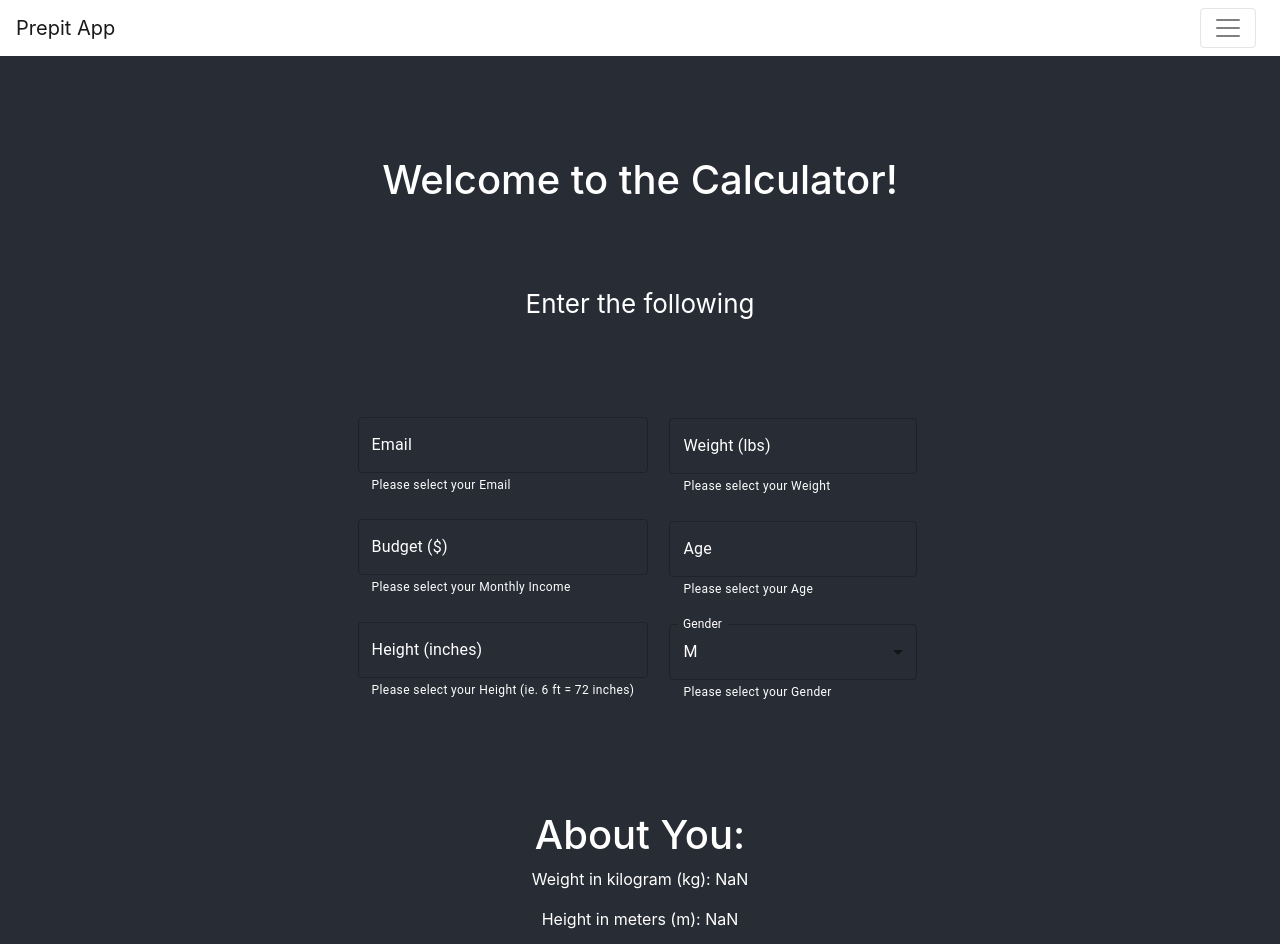
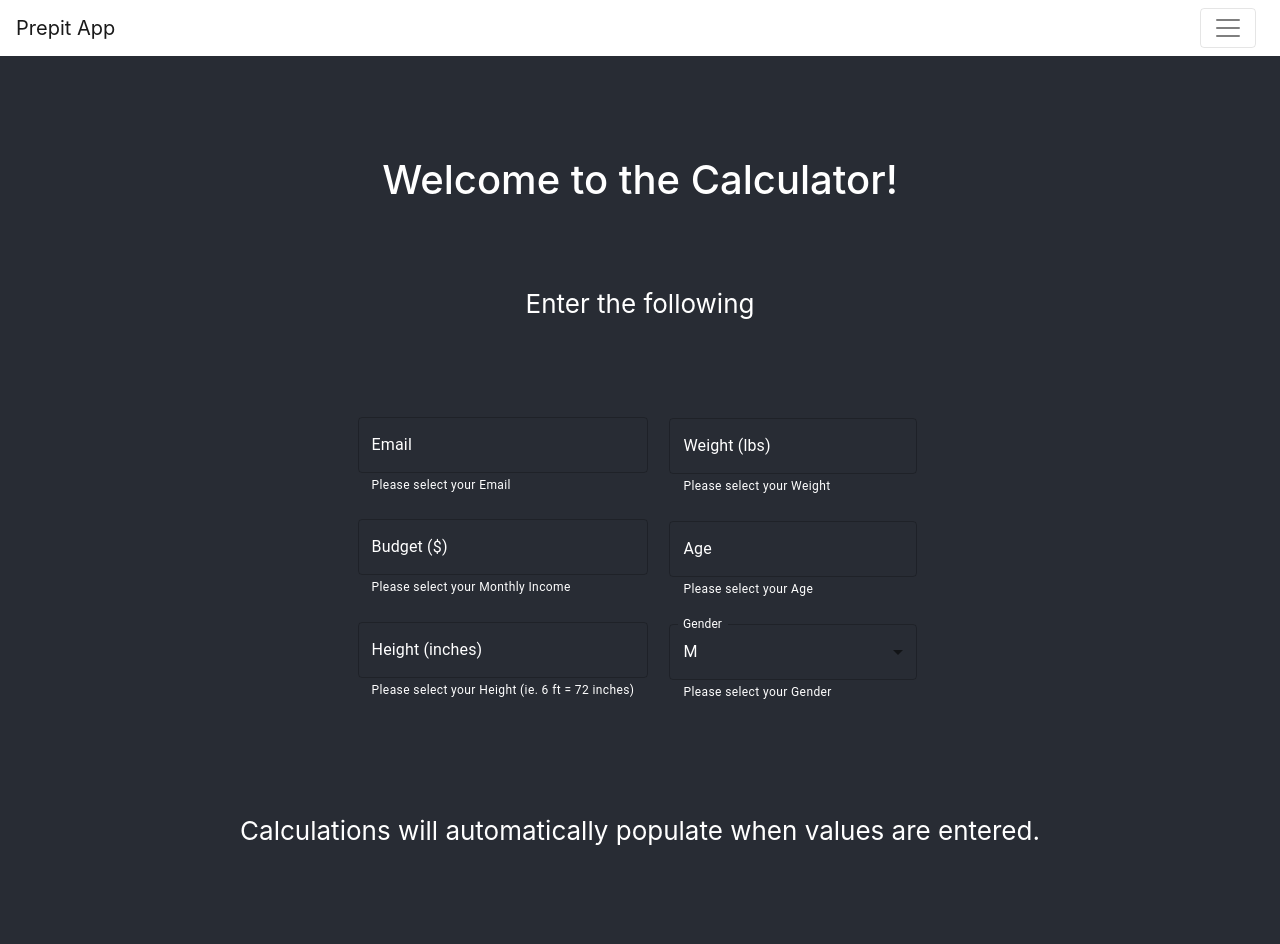
Before and after one commit to jongan69/prepitcalc, a React (Create React App) app: page /Calculator in a window 1280 px wide. Shown: the top 944 px of the page. Built offline with nearby package versions, Linux system fonts and the light colour scheme.

Commit message:
Added resource

```diff
--- a/src/pages/Calculatorv2.js
+++ b/src/pages/Calculatorv2.js
@@ -51,19 +51,39 @@ const Gender = [
 
 function Calculatorv2() {
 
-
+function check(){
+  if (values.Email && values.Budget && values.Height && values.Weight && values.Age !== ''){
+    return Calc(values.Budget, values.Height, values.Weight, values.Age, values.Gender);
+  }
+  else {
+    return <p> Calculations will automatically populate when values are entered. </p>
+  }
+}
 
   const classes = useStyles();
 
   const [values, setValues] = React.useState({
     Email: 'example@gmail.com',
-    Budget: 'Enter Budget',
-    Height: 'Enter Height',
-    Weight: 'Enter Weight',
-    Age: 'Enter Age',
+    Budget: '',
+    Height: '',
+    Weight: '',
+    Age: '',
     Gender: 'Male',
     Currency: 'USD',
   });
+
+  // function ValidateEmail(inputText) {
+  //   var mailformat = /^\w+([\.-]?\w+)*@\w+([\.-]?\w+)*(\.\w{2,3})+$/;
+  //   if (inputText.value.match(mailformat)) {
+  //     document.form1.text1.focus();
+  //     return true;
+  //   }
+  //   else {
+  //     alert("You have entered an invalid email address!");
+  //     document.form1.text1.focus();
+  //     return false;
+  //   }
+  // }
 
   const handleChange = name => event => {
     setValues({ ...values, [name]: event.target.value });
@@ -196,7 +216,7 @@ function Calculatorv2() {
       </div>
 
       <div style={{ marginBottom: '10px', paddingBottom: '60px' }}>
-        {Calc(values.Budget, values.Height, values.Weight, values.Age, values.Gender)}
+        {check(values.Budget, values.Height, values.Weight, values.Age, values.Gender)}
       </div>
 
       <p style={{ paddingBottom: '20px' }}>
--- a/src/pages/Resources.js
+++ b/src/pages/Resources.js
@@ -12,8 +12,10 @@ function Resources() {
       <a href="https://www.choosemyplate.gov/MyPlatePlan"> Meal Planning </a>
       <a href="https://www.sportsrd.org/wp-content/uploads/2018/11/Healthy-Snacking-Fact-Sheet-WEB1.pdf"> Healthy Snacks PDF </a>
       <a href="https://www.sportsrd.org/wp-content/uploads/2018/11/Dietary-Supplements-Fact-Sheet.pdf"> Workout Supplement PDF </a>
+      <a href="https://www.calculator.net/pdf/navy-physical-readiness-program.pdf"> The Navy Physical readiness PDF</a>
       <a href="http://www.farmersmarketonline.com/fm/Florida.htm"> Farmers Markets in Florida </a>
       <a href="https://www.eatright.org"> Eatright.org </a>
+
     </header>
   )
 };
```
